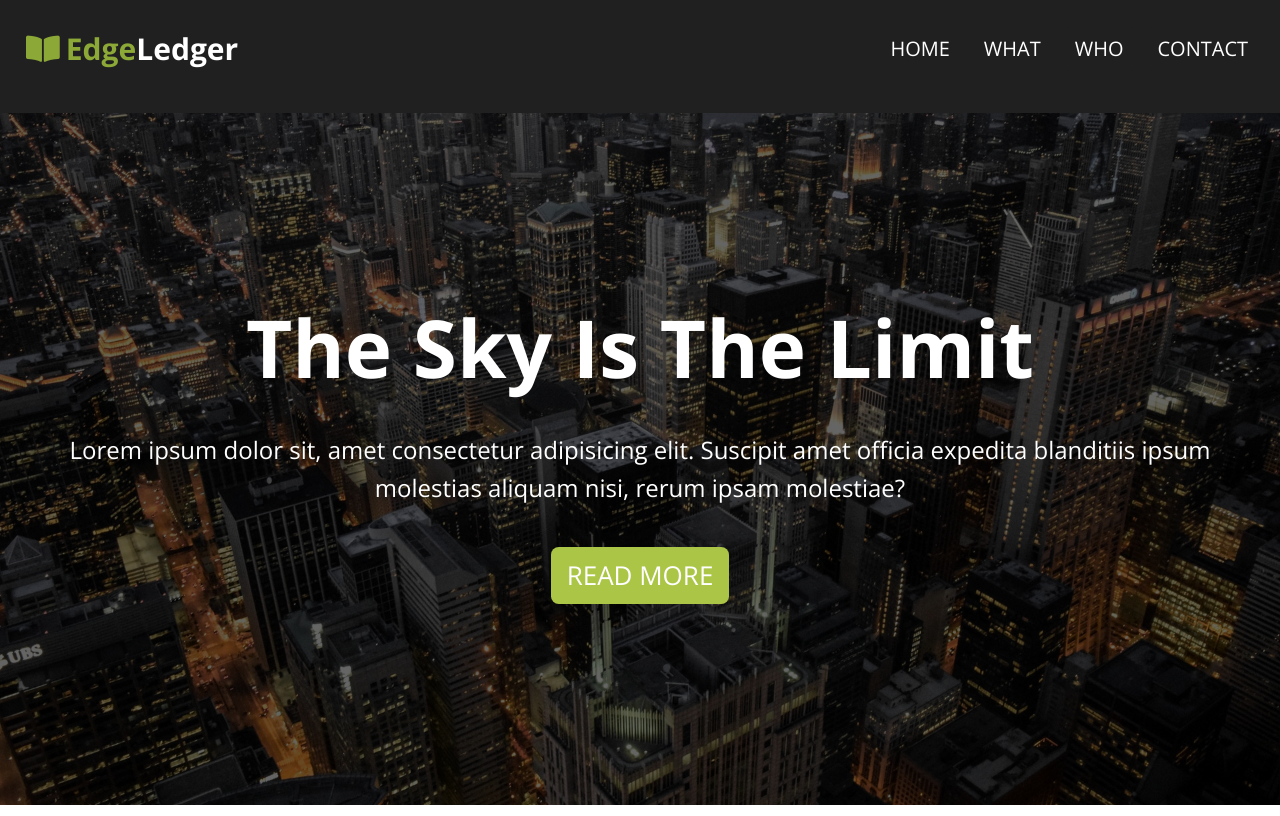
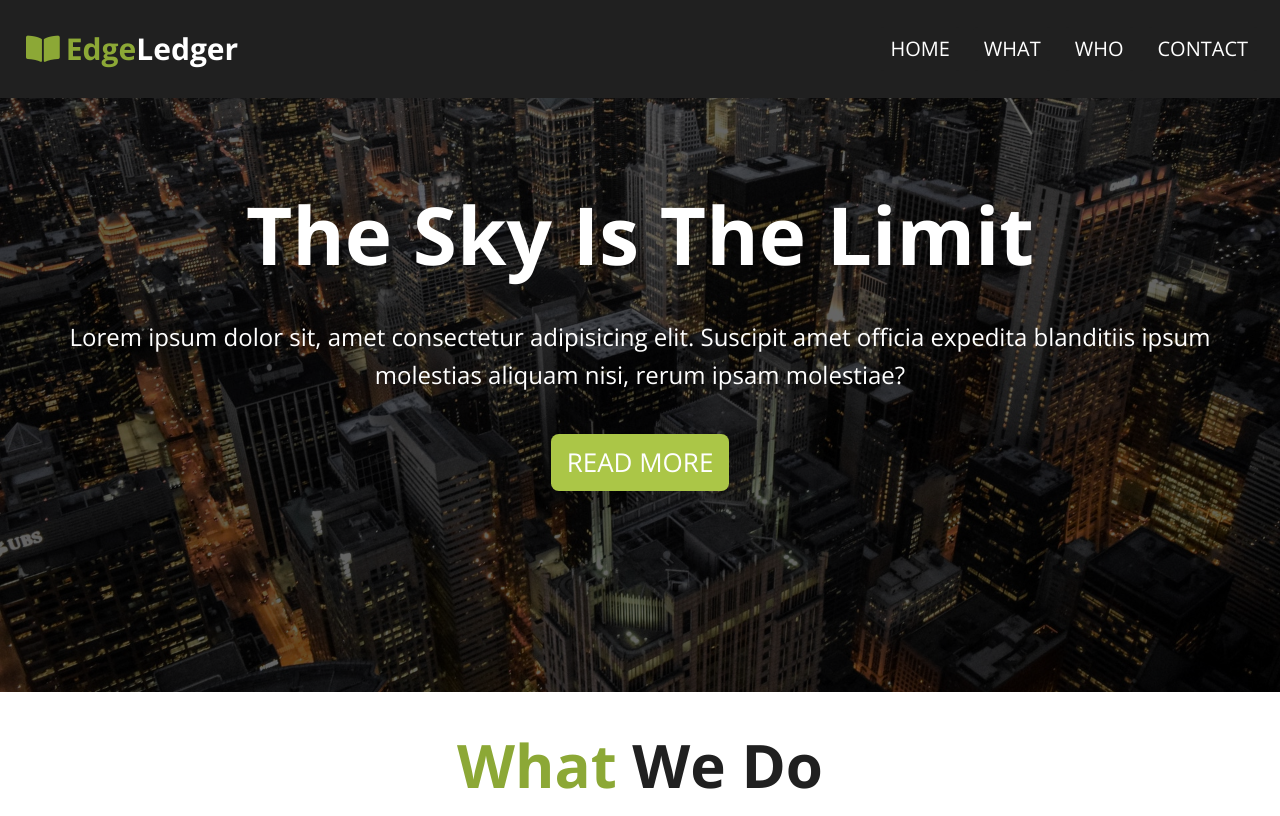
Before and after one commit to nhkduy201/EdgeLedger, a plain HTML site: page index.html in a window 1280 px wide. Shown: the top 816 px of the page. Drawn offline with nearby package versions, Linux system fonts and the light colour scheme.

Commit message:
make the header fixed

```diff
--- a/css/main.css
+++ b/css/main.css
@@ -129,6 +129,17 @@ label {
 }
 
 /* header */
+.header {
+	position: fixed;
+	width: 100%;
+	top: 0;
+	z-index: 1000;
+}
+
+.nav {
+	padding-bottom: 1.25em;
+}
+
 .nav__brand {
 	text-align: center;
 }
```
